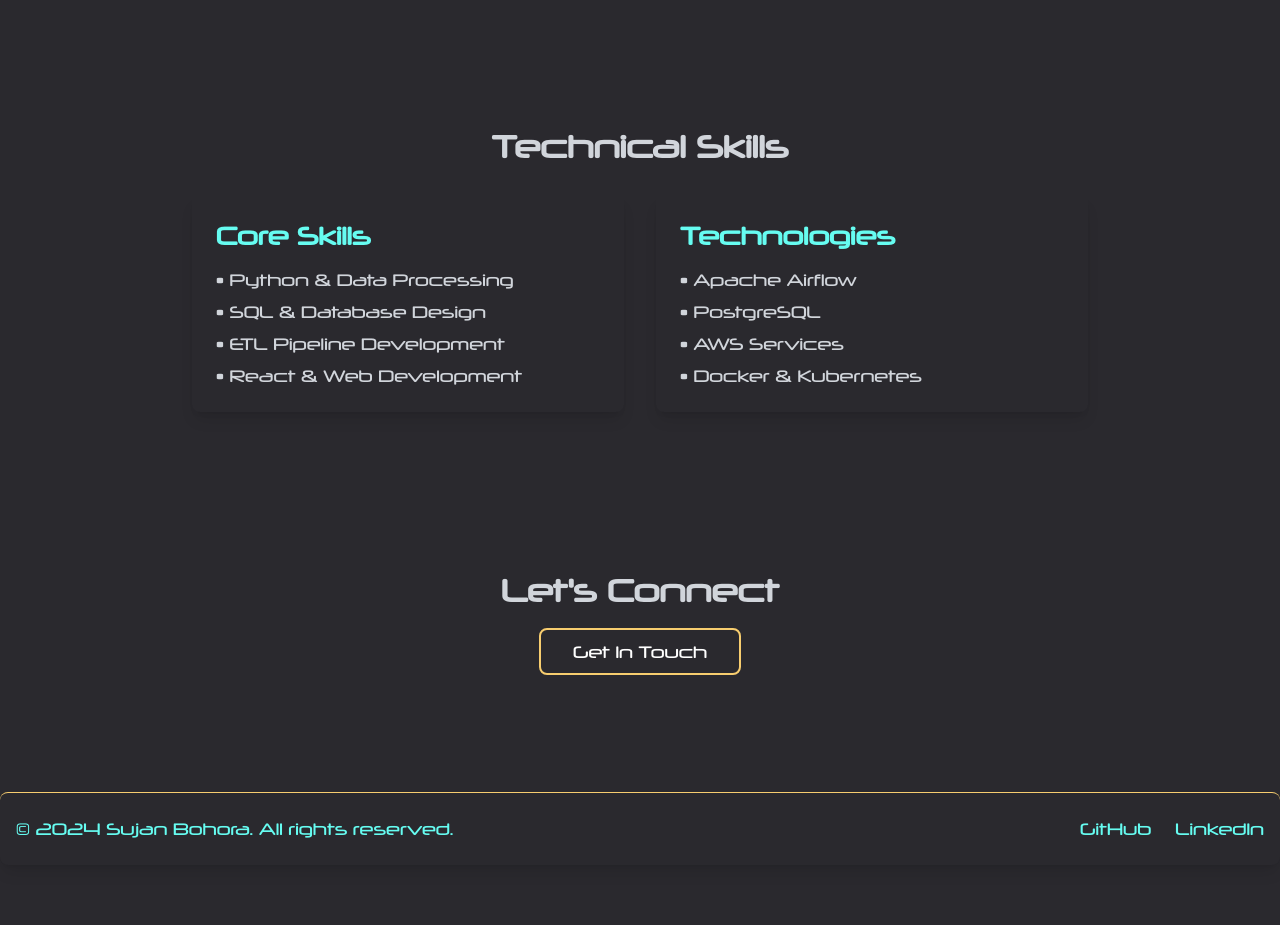
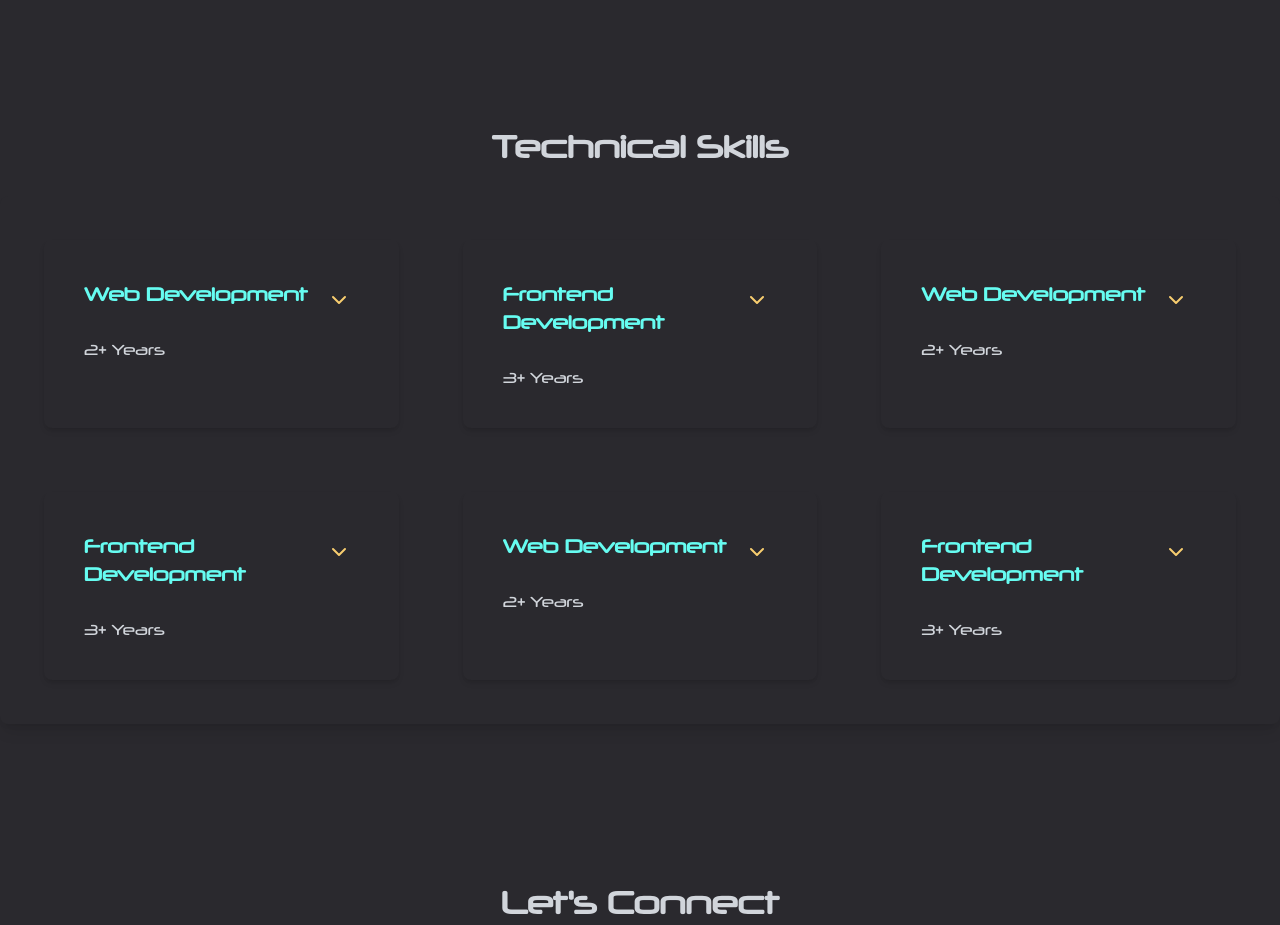
Before and after one commit to jansu11/website, a React (Vite) app: page / in a window 1280 px wide. Shown: the part 2220-3145 px from the top of the page. Before the commit the page ends 3085 px from the top, so only its background shows below. Built offline with nearby package versions, Linux system fonts and the light colour scheme.

Commit message:
skills section

```diff
--- /dev/null
+++ b/public/skills.json
@@ -0,0 +1,38 @@
+[
+  {
+    "title": "Web Development",
+    "experience": "2+ Years",
+    "description": "Full-stack web development with modern technologies",
+    "technologies": ["React", "TypeScript", "Node.js", "MongoDB", "TailwindCSS"]
+  },
+  {
+    "title": "Frontend Development",
+    "experience": "3+ Years",
+    "description": "Creating responsive and interactive user interfaces",
+    "technologies": ["React", "Next.js", "TailwindCSS", "TypeScript"]
+  },
+  {
+    "title": "Web Development",
+    "experience": "2+ Years",
+    "description": "Full-stack web development with modern technologies",
+    "technologies": ["React", "TypeScript", "Node.js", "MongoDB", "TailwindCSS"]
+  },
+  {
+    "title": "Frontend Development",
+    "experience": "3+ Years",
+    "description": "Creating responsive and interactive user interfaces",
+    "technologies": ["React", "Next.js", "TailwindCSS", "TypeScript"]
+  },
+  {
+    "title": "Web Development",
+    "experience": "2+ Years",
+    "description": "Full-stack web development with modern technologies",
+    "technologies": ["React", "TypeScript", "Node.js", "MongoDB", "TailwindCSS"]
+  },
+  {
+    "title": "Frontend Development",
+    "experience": "3+ Years",
+    "description": "Creating responsive and interactive user interfaces",
+    "technologies": ["React", "Next.js", "TailwindCSS", "TypeScript"]
+  }
+]
--- a/src/components/Project/Card.jsx
+++ b/src/components/Project/Card.jsx
@@ -2,7 +2,7 @@ import {motion} from 'framer-motion'
 import { useState } from 'react';
 import TechLogo from '../TechLogo';
 
-const Card = ({project ,key}) => {
+const Card = ({project}) => {
 
         const [currentImage, setCurrentImage] = useState(0);
 
--- /dev/null
+++ b/src/components/Skills/SkillCard.jsx
@@ -0,0 +1,46 @@
+import TechLogo from "../TechLogo";
+import { ChevronDown, ChevronUp } from 'lucide-react';
+import { useState } from "react";
+
+const SkillCard = ({skill }) => {
+  const [isExpanded, setIsExpanded] = useState(false);
+
+  return (
+    <div className="bg-transparent rounded-lg shadow-md p-10 transition-all duration-300 hover:shadow-lg m-5 ">
+      {/* Header Section */}
+      <div className="flex items-start justify-between">
+        <div>
+          <h3 className="text-lg font-bold text-secondary">{skill.title}</h3>
+          <p className="text-sm text-gray-300 mt-4 pt-4">{skill.experience}</p>
+        </div>
+        <button
+          onClick={() => setIsExpanded(!isExpanded)}
+          className="p-2 text-btgold   hover:bg-transparent hover:text-gray-300  hover:border-btgold hover:border rounded-full transition-all duration-300"
+          aria-label={isExpanded ? "Collapse" : "Expand"}
+        >
+          {isExpanded ? <ChevronUp /> : <ChevronDown />}
+        </button>
+      </div>
+
+      {/* Dropdown Content */}
+      <div className={`mt-4 space-y-3 transition-all duration-300 ${
+        isExpanded ? 'block' : 'hidden'
+      }`}>
+        <p className="text-sm text-gray-300 mb-5 pb-5">{skill.description}</p>
+        <div className="flex flex-wrap gap-3">
+          {skill.technologies.map((tech) => (
+            <div
+              key={tech}
+              className="flex items-center gap-2 bg-transparent px-3 py-1.5 rounded-full text-sm text-btgold"
+            >
+              <TechLogo name={tech} />
+              <span>{tech}</span>
+            </div>
+          ))}
+        </div>
+      </div>
+    </div>
+  );
+};
+
+export default SkillCard
--- /dev/null
+++ b/src/components/SkillsSection.jsx
@@ -0,0 +1,26 @@
+
+import { useState,useEffect } from "react";
+import SkillCard from "./Skills/SkillCard";
+
+const SkillsSection = () => {
+
+
+  const [skills, setSkills] = useState([]);
+
+  useEffect(()=> {
+    fetch("/skills.json")
+    .then(response => response.json())
+    .then((data) => setSkills(data));
+
+  }, [])
+
+  return (
+    <div className="grid grid-cols-1 md:grid-cols-2 lg:grid-cols-3 gap-6 p-6">
+      {skills.map((skill, index) => (
+        <SkillCard key={index} skill={skill} />
+      ))}
+    </div>
+  );
+};
+
+export default SkillsSection;
--- a/src/pages/Home.jsx
+++ b/src/pages/Home.jsx
@@ -2,7 +2,7 @@ import { motion } from 'framer-motion';
 import { useEffect,useState } from 'react';
 import Section from '../components/Section';
 import Project from '../components/Project'
-
+import SkillsSection from '../components/SkillsSection';
 const Home = () => {
 
   return (
@@ -62,44 +62,21 @@ const Home = () => {
       </Section>
 
       {/* Skills Section */}
-      <Section bgColor="bg-primary dark:bg-gray-800">
-        <div className="max-w-4xl mx-auto">
+      <Section bgColor="bg-primary dark:bg-gray-800 ">
+        <div className="min-w-full ">
           <h2 className="text-3xl font-bold text-gray-300 dark:text-white mb-8 text-center">
             Technical Skills
           </h2>
-          <div className="grid grid-cols-1 md:grid-cols-2 gap-8">
             <motion.div
-              className="bg-transparent dark:bg-gray-700 p-6 rounded-lg shadow-lg"
+              className="bg-primary dark:bg-gray-700  rounded-lg shadow-lg m-0 p-0"
               whileHover={{ scale: 1.02 }}
               transition={{ duration: 0.2 }}
             >
-              <h3 className="text-2xl font-bold text-secondary dark:text-white mb-4">
-                Core Skills
-              </h3>
-              <ul className="space-y-2 text-gray-300 dark:text-gray-300">
-                <li>• Python & Data Processing</li>
-                <li>• SQL & Database Design</li>
-                <li>• ETL Pipeline Development</li>
-                <li>• React & Web Development</li>
-              </ul>
+              <SkillsSection/>
+
+
             </motion.div>
 
-            <motion.div
-              className="bg-transparent dark:bg-gray-700 p-6 rounded-lg shadow-lg"
-              whileHover={{ scale: 1.02 }}
-              transition={{ duration: 0.2 }}
-            >
-              <h3 className="text-2xl font-bold text-secondary dark:text-white mb-4">
-                Technologies
-              </h3>
-              <ul className="space-y-2 text-gray-300 dark:text-gray-300">
-                <li>• Apache Airflow</li>
-                <li>• PostgreSQL</li>
-                <li>• AWS Services</li>
-                <li>• Docker & Kubernetes</li>
-              </ul>
-            </motion.div>
-          </div>
         </div>
       </Section>
 
```
